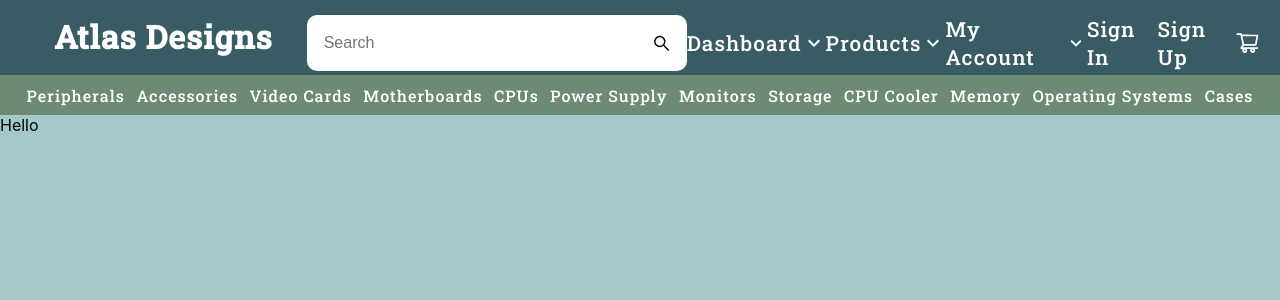
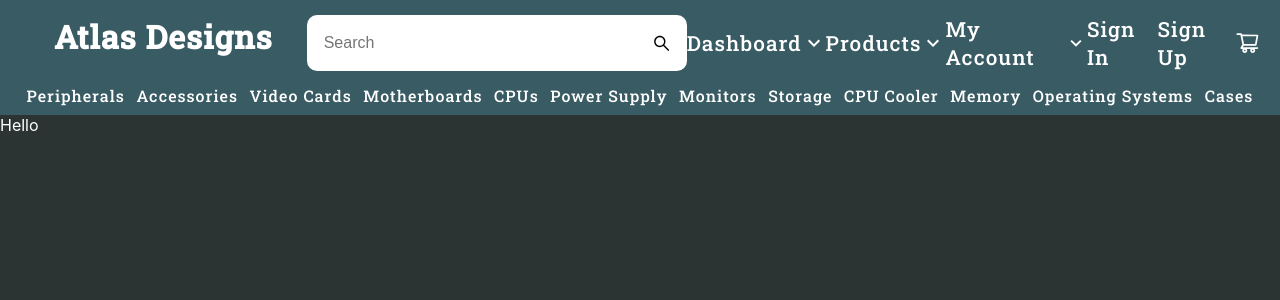
Before and after one commit to PunitorX/Atlas-Designs, a React (Create React App) app in the folder frontend/: page / in a window 1280 px wide. Shown: the top 300 px of the page. Built offline with nearby package versions, Linux system fonts and the light colour scheme.

Commit message:
'Updated colors'

```diff
--- a/frontend/src/components/NavbarTwo.js
+++ b/frontend/src/components/NavbarTwo.js
@@ -3,7 +3,7 @@ import styled from 'styled-components'
 
 const Container = styled.div`
     height: 40px;
-    background-color: #6D8B74;
+    background-color: #395B64;
     font-family: 'Roboto Slab', serif;
     color: #fff;
     letter-spacing: 1px;
--- a/frontend/src/pages/Home.js
+++ b/frontend/src/pages/Home.js
@@ -5,7 +5,8 @@ import styled from 'styled-components'
 
 const Body = styled.div`
   height: 90vh;
-  background-color: #A5C9CA;
+  background-color: #2C3333;
+  color: #fff;
 `
 
 const BodyContainer = styled.div`
```
